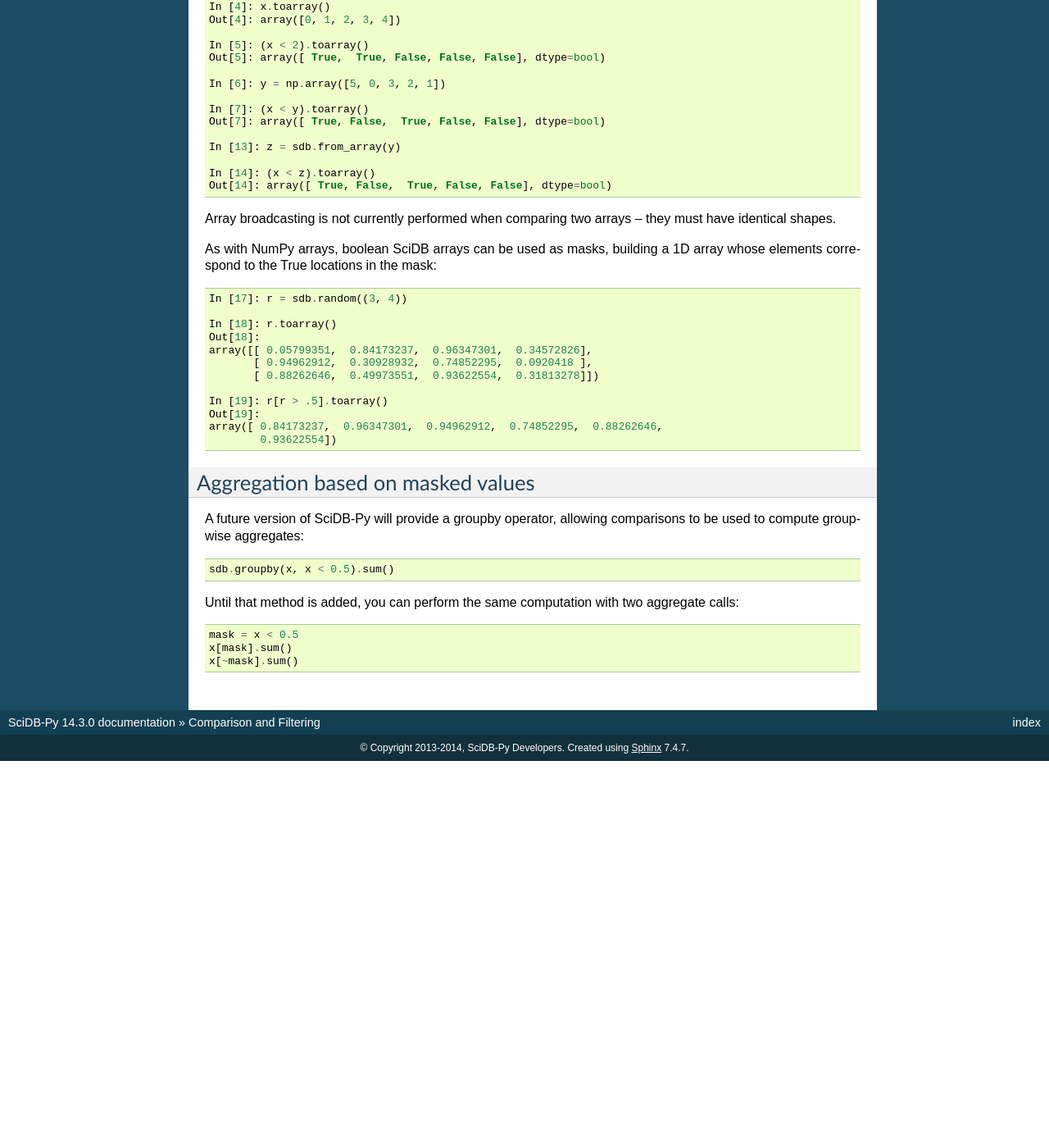
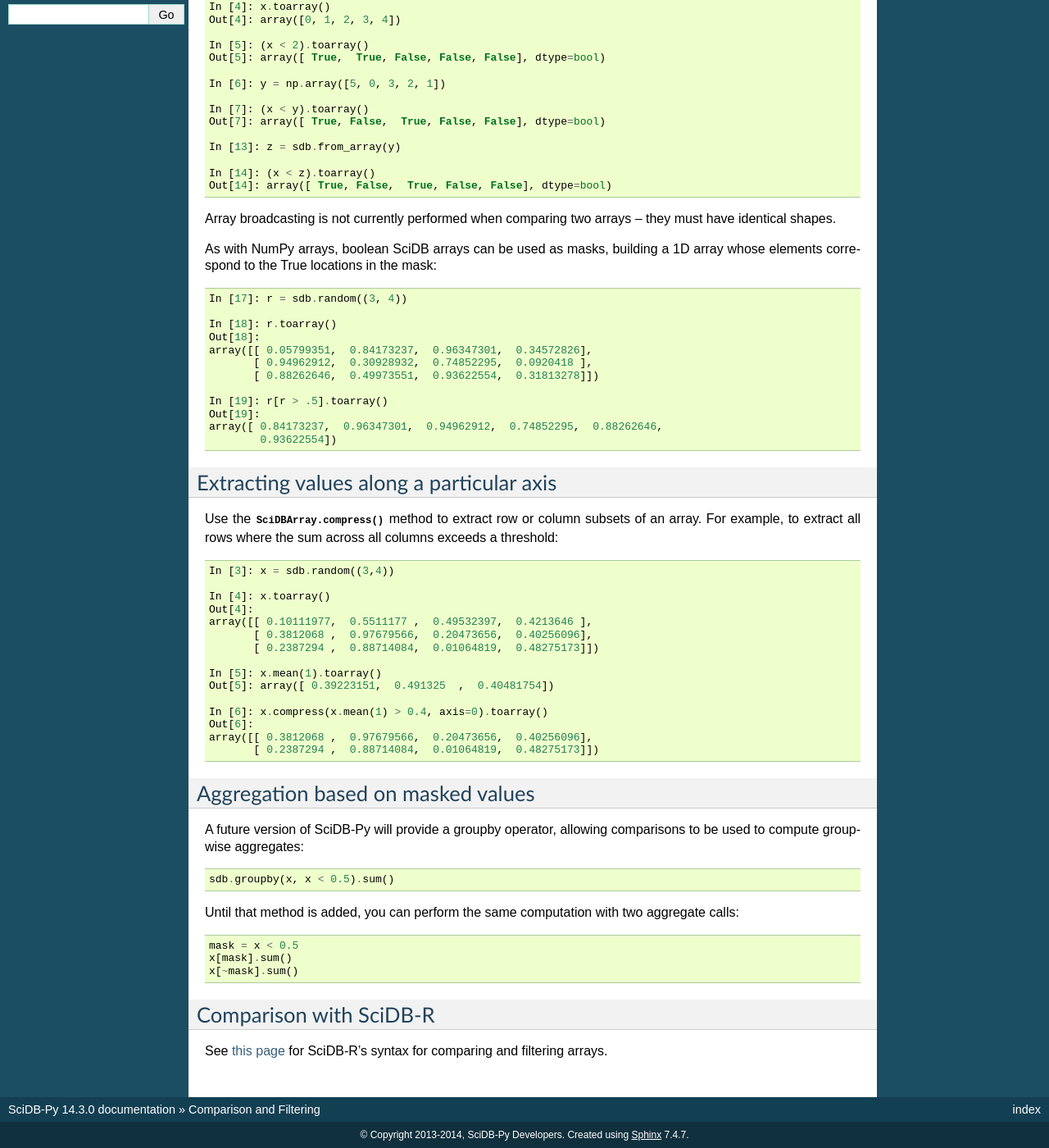
Before and after one commit to rvernica/SciDB-Py, a Sphinx documentation site: the page built from doc/comparison_and_filtering.rst, in a window 1280 px wide and 1400 px high, scrolled down 285 px. Shown: the whole window at 82% size. Built offline with Sphinx 7.4.7, drawn with Linux system fonts in a browser that asks for light colours; formulas are drawn with MathJax 3; before the commit the page ends 1213 px from its top, so only the background shows below that; some of the changed text lies outside the part shown.

Commit message:
compress function

```diff
--- a/doc/comparison_and_filtering.rst
+++ b/doc/comparison_and_filtering.rst
@@ -47,6 +47,28 @@
     array([ 0.84173237,  0.96347301,  0.94962912,  0.74852295,  0.88262646,
             0.93622554])
 
+Extracting values along a particular axis
+-----------------------------------------
+
+Use the :meth:`SciDBArray.compress` method to extract row or column subsets of an array. For example, to extract all rows where
+the sum across all columns exceeds a threshold::
+
+   In [3]: x = sdb.random((3,4))
+
+   In [4]: x.toarray()
+   Out[4]:
+   array([[ 0.10111977,  0.5511177 ,  0.49532397,  0.4213646 ],
+          [ 0.3812068 ,  0.97679566,  0.20473656,  0.40256096],
+          [ 0.2387294 ,  0.88714084,  0.01064819,  0.48275173]])
+
+   In [5]: x.mean(1).toarray()
+   Out[5]: array([ 0.39223151,  0.491325  ,  0.40481754])
+
+   In [6]: x.compress(x.mean(1) > 0.4, axis=0).toarray()
+   Out[6]:
+   array([[ 0.3812068 ,  0.97679566,  0.20473656,  0.40256096],
+          [ 0.2387294 ,  0.88714084,  0.01064819,  0.48275173]])
+
 
 Aggregation based on masked values
 ----------------------------------
@@ -61,3 +83,7 @@
     mask = x < 0.5
     x[mask].sum()
     x[~mask].sum()
+
+Comparison with SciDB-R
+-----------------------
+See `this page <https://github.com/Paradigm4/SciDBR/wiki/Comparing-and-filtering-values>`_ for SciDB-R's syntax for comparing and filtering arrays.
```
Also changed, not shown: 2 other files.
